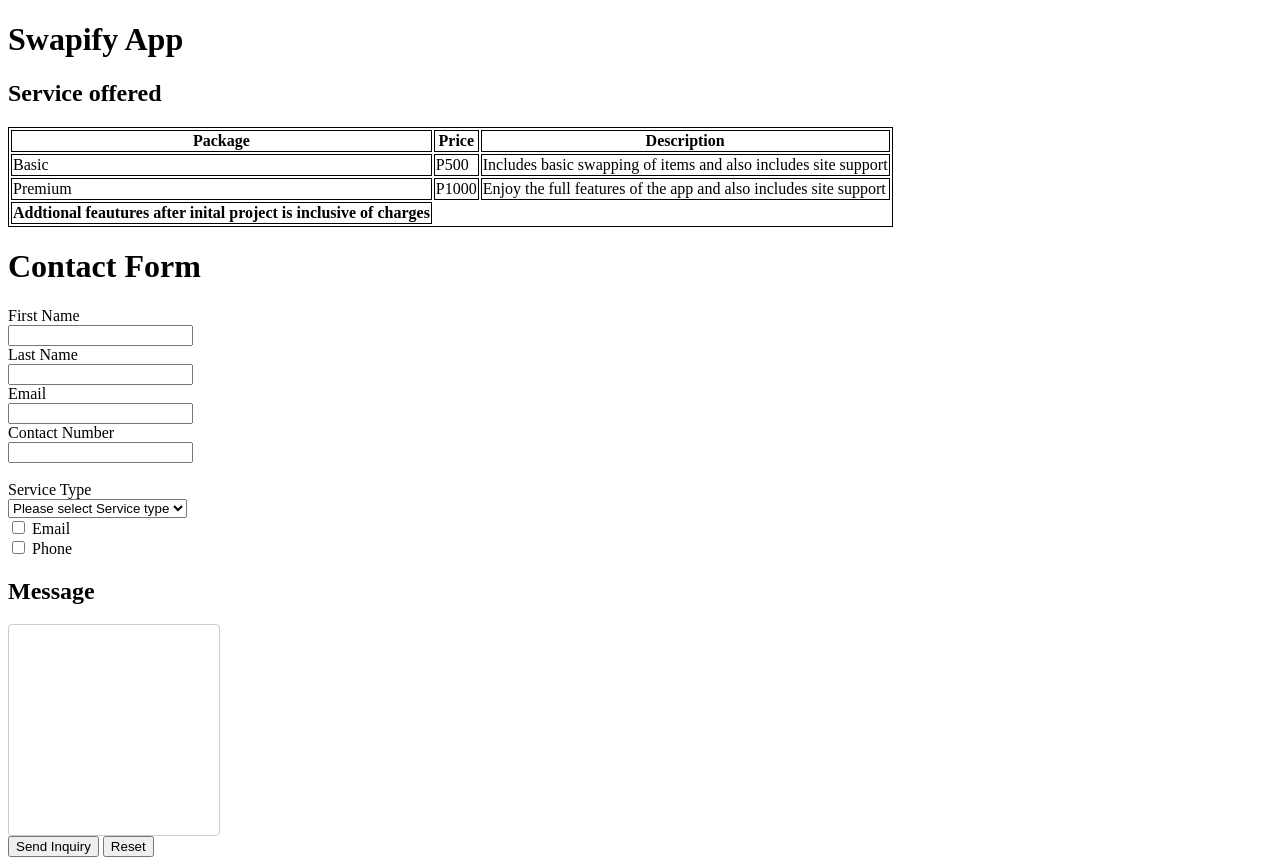
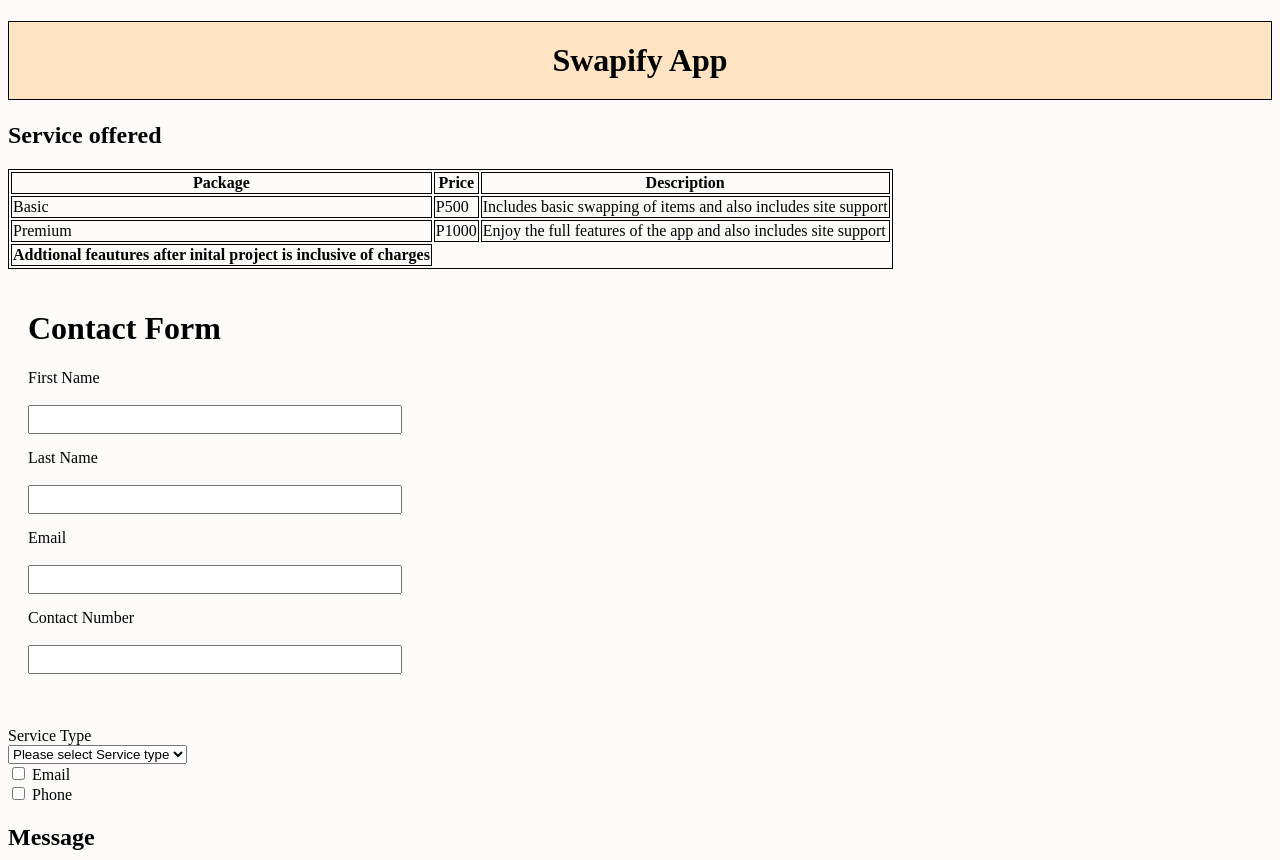
Before and after one commit to TomEspiel/Task1, a plain HTML site: page index.html in a window 1280 px wide. Shown: the top 860 px of the page. Drawn offline with Linux system fonts and the light colour scheme.

Commit message:
progresstask1

```diff
--- a/index.html
+++ b/index.html
@@ -7,7 +7,7 @@
     <title>Swapify App</title>
   </head>
   <body>
-    <h1>Swapify App</h1>
+    <h1 class="swapify">Swapify App</h1>
     <h2>Service offered</h2>
     <table>
       <tr>
@@ -29,12 +29,13 @@
       </tr>
       <tr>
         <td>
-          <b
+          <b id="add"
             >Addtional feautures after inital project is inclusive of charges</b
           >
         </td>
       </tr>
     </table>
+    <div class="contact-form">
       <h1>Contact Form</h1>
       <label for="First Name">First Name</label>
       <br />
@@ -53,6 +54,8 @@
       <input type="number" name="Contact Number" id="contactNumber" />
       <br />
       <br />
+    </div>
+
     <div>
       <label for="">Service Type</label>
       <br />
--- a/script.js
+++ b/script.js
@@ -18,6 +18,12 @@ function sendInquiry() {
   const messengerLink = `https://www.facebook.com/callmEsmayl?mibextid=ZbWKwL${fbPageUsername}?ref=${encodeURIComponent(
     inquiryMessage
   )}`;
+  if (!firstName || !lastName || !email || !contactNumber || !message) {
+    alert("Please fill in all required fields before sending the inquiry.");
+    // Highlight the empty textboxes
+
+    return;
+  }
 
   // Redirect the user to the Facebook Messenger link
   window.location.href = messengerLink;
--- a/style.css
+++ b/style.css
@@ -1,3 +1,6 @@
+body {
+  background-color: snow;
+}
 table,
 th,
 td {
@@ -10,3 +13,27 @@ input[name="message"] {
   width: 200px;
   height: 200px; /* Set the height to match the width */
 }
+.swapify {
+  text-align: center;
+  border: solid 1px;
+  padding: 20px;
+  background-color: bisque;
+}
+.contact-form {
+  border: black 1px;
+  padding: 20px; /* Adds some spacing between the form elements and the border */
+  max-width: 400px; /* Sets a maximum width for the form */
+}
+
+/* Additional styles for form fields if needed */
+.contact-form label {
+  display: block; /* Makes the labels appear on separate lines */
+  /* Adds some space below the labels */
+}
+
+.contact-form input,
+.contact-form select {
+  width: 90%; /* Makes the input fields and select elements stretch to fill the container */
+  padding: 5px; /* Adds some padding inside the input fields and select elements */
+  margin-bottom: 15px; /* Adds some space between form elements */
+}
```
Lines whose indentation alone changed are shown as unchanged.
